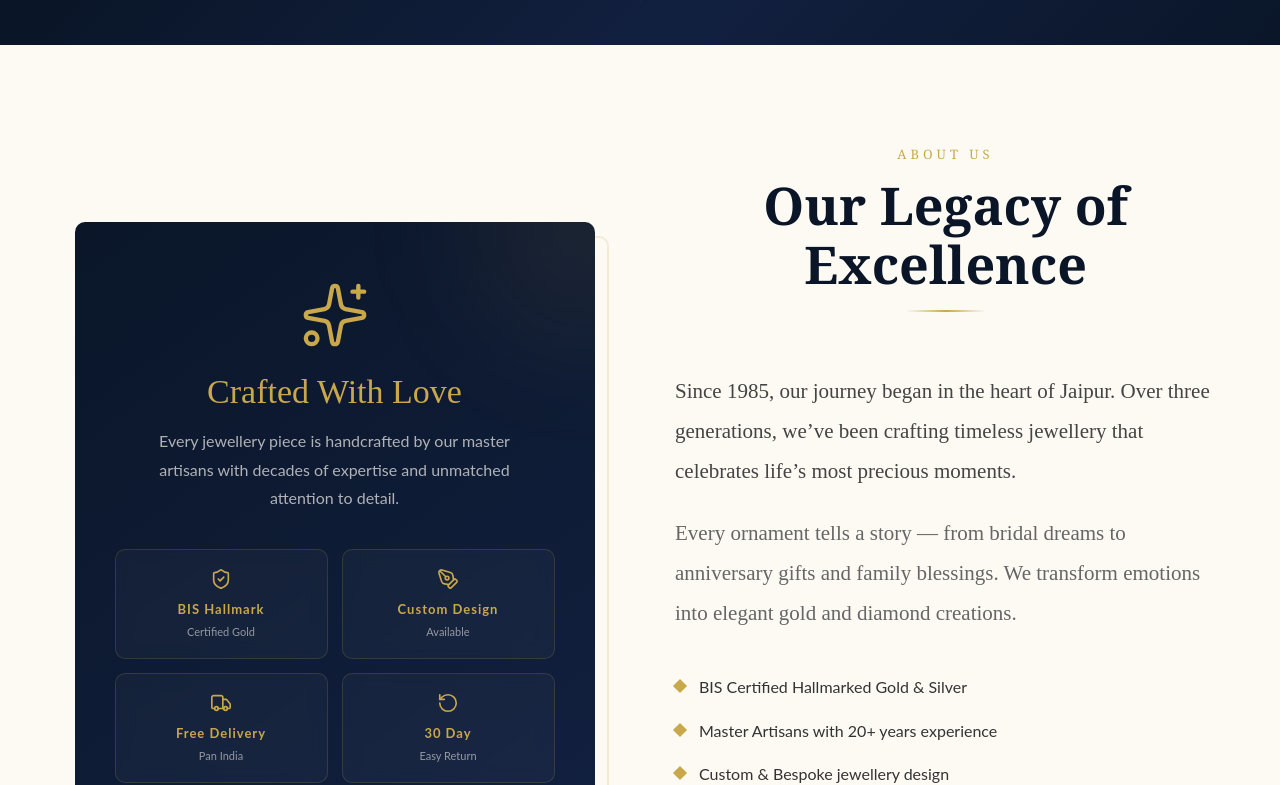
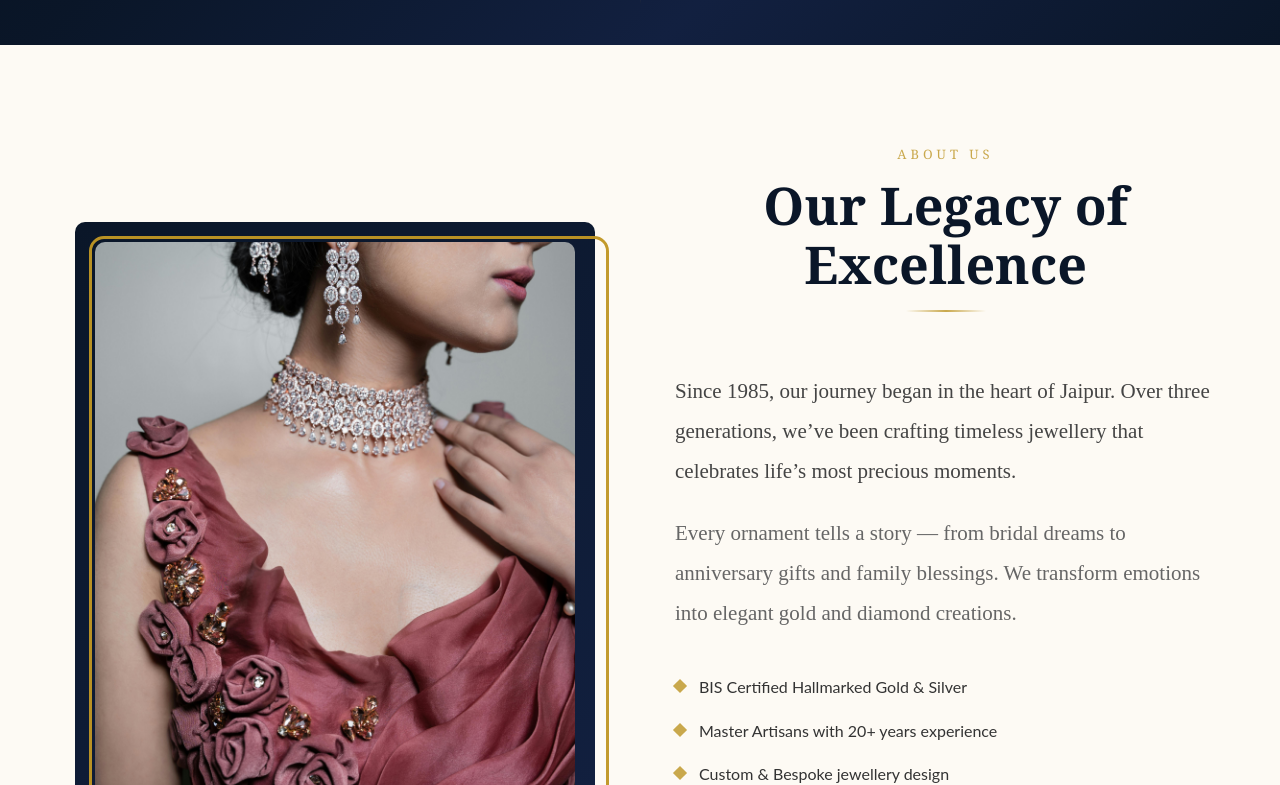
Before and after one commit to somyamittal70/Jewellery, a React (Vite) app: page / in a window 1280 px wide. Shown: the part 755-1540 px from the top of the page. Built offline with nearby package versions, Linux system fonts and the light colour scheme.

Commit message:
final-updated

```diff
--- a/src/components/About.jsx
+++ b/src/components/About.jsx
@@ -1,12 +1,7 @@
 import { useInView } from "react-intersection-observer";
 import { SectionTitle } from "../components/UI.jsx";
-import {
-  ShieldCheck,
-  PenTool,
-  Truck,
-  RotateCcw,
-  Sparkles,
-} from "lucide-react";
+import { ShieldCheck, PenTool, Truck, RotateCcw, Sparkles } from "lucide-react";
+import img8 from "../../public/img8.jpg";
 
 const FEATURES = [
   "BIS Certified Hallmarked Gold & Silver",
@@ -77,142 +72,24 @@ function About({ onScrollTo }) {
                   borderRadius: "10px",
                   position: "relative",
                   overflow: "hidden",
-                  padding: "clamp(24px, 5vw, 40px)",
+                  padding: "20px",
                   display: "flex",
-                  flexDirection: "column",
+                  alignItems: "center",
                   justifyContent: "center",
                 }}
               >
-                {/* Glow */}
-                <div
+                {/* IMAGE */}
+                <img
+                  src="/img8.jpg"
+                  alt="Jewellery"
                   style={{
-                    position: "absolute",
-                    top: "-100px",
-                    right: "-100px",
-                    width: "220px",
-                    height: "220px",
-                    background: "rgba(201,168,76,0.08)",
-                    borderRadius: "50%",
-                    filter: "blur(60px)",
+                    width: "100%",
+                    height: "100%",
+                    maxHeight: "580px",
+                    objectFit: "cover",
+                    borderRadius: "10px",
                   }}
                 />
-
-                <div
-                  style={{
-                    position: "relative",
-                    zIndex: 2,
-                    display: "flex",
-                    flexDirection: "column",
-                    alignItems: "center",
-                    textAlign: "center",
-                  }}
-                >
-                  {/* Icon */}
-                  <div
-                    style={{
-                      marginBottom: "22px",
-                    }}
-                  >
-                    <Sparkles
-                      size={window.innerWidth <= 768 ? 52 : 70}
-                      color="#C9A84C"
-                      strokeWidth={1.5}
-                    />
-                  </div>
-
-                  {/* Heading */}
-                  <h3
-                    style={{
-                      fontFamily: "'Playfair Display', serif",
-                      fontSize: "clamp(24px, 4vw, 34px)",
-                      color: "#C9A84C",
-                      marginBottom: "14px",
-                      lineHeight: 1.2,
-                    }}
-                  >
-                    Crafted With Love
-                  </h3>
-
-                  {/* Description */}
-                  <p
-                    style={{
-                      fontSize: "clamp(14px, 2vw, 16px)",
-                      color: "rgba(253,250,244,0.68)",
-                      lineHeight: 1.8,
-                      marginBottom: "36px",
-                      maxWidth: "360px",
-                    }}
-                  >
-                    Every jewellery piece is handcrafted by our master artisans
-                    with decades of expertise and unmatched attention to detail.
-                  </p>
-
-                  {/* TRUST BADGES */}
-                  <div
-                    style={{
-                      display: "grid",
-                      gridTemplateColumns:
-                        window.innerWidth <= 480
-                          ? "1fr"
-                          : "repeat(2, 1fr)",
-                      gap: "14px",
-                      width: "100%",
-                    }}
-                  >
-                    {TRUST_BADGES.map(
-                      ({ icon: Icon, title, subtitle }) => (
-                        <div
-                          key={title}
-                          style={{
-                            padding: "18px 14px",
-                            border:
-                              "1px solid rgba(201,168,76,0.18)",
-                            borderRadius: "10px",
-                            textAlign: "center",
-                            background: "rgba(255,255,255,0.03)",
-                            backdropFilter: "blur(8px)",
-                            transition: "0.3s ease",
-                          }}
-                        >
-                          <div
-                            style={{
-                              display: "flex",
-                              justifyContent: "center",
-                              marginBottom: "10px",
-                            }}
-                          >
-                            <Icon
-                              size={22}
-                              color="#C9A84C"
-                              strokeWidth={1.8}
-                            />
-                          </div>
-
-                          <div
-                            style={{
-                              fontSize: "13px",
-                              color: "#C9A84C",
-                              fontWeight: 700,
-                              letterSpacing: "1px",
-                            }}
-                          >
-                            {title}
-                          </div>
-
-                          <div
-                            style={{
-                              fontSize: "11px",
-                              color: "rgba(253,250,244,0.55)",
-                              marginTop: "4px",
-                            }}
-                          >
-                            {subtitle}
-                          </div>
-                        </div>
-                      )
-                    )}
-                  </div>
-                </div>
               </div>
 
               {/* Decorative Border */}
@@ -223,9 +100,9 @@ function About({ onScrollTo }) {
                   left: "14px",
                   right: "-14px",
                   bottom: "-14px",
-                  border: "2px solid rgba(201,168,76,0.18)",
-                  borderRadius: "10px",
-                  zIndex: -1,
+                  border: "3px solid rgba(192, 150, 36, 0.96)",
+                  borderRadius: "15px",
+                  zIndex: 1,
                 }}
               />
             </div>
@@ -253,8 +130,8 @@ function About({ onScrollTo }) {
               }}
             >
               Since 1985, our journey began in the heart of Jaipur. Over three
-              generations, we’ve been crafting timeless jewellery that celebrates
-              life’s most precious moments.
+              generations, we’ve been crafting timeless jewellery that
+              celebrates life’s most precious moments.
             </p>
 
             <p
--- a/src/data/constants.jsx
+++ b/src/data/constants.jsx
@@ -36,7 +36,7 @@ export const TESTIMONIALS = [
     city: "Meerut",
     text: "We’ve trusted them for years, and they never disappoint. Their jewellery collection is elegant, high-quality, and perfect for every special occasion.",
     rating: 5,
-    avatar: "SA",
+    avatar: "KS",
   },
 ];
 
```
Also changed, not shown: public/img8.jpg (added).
